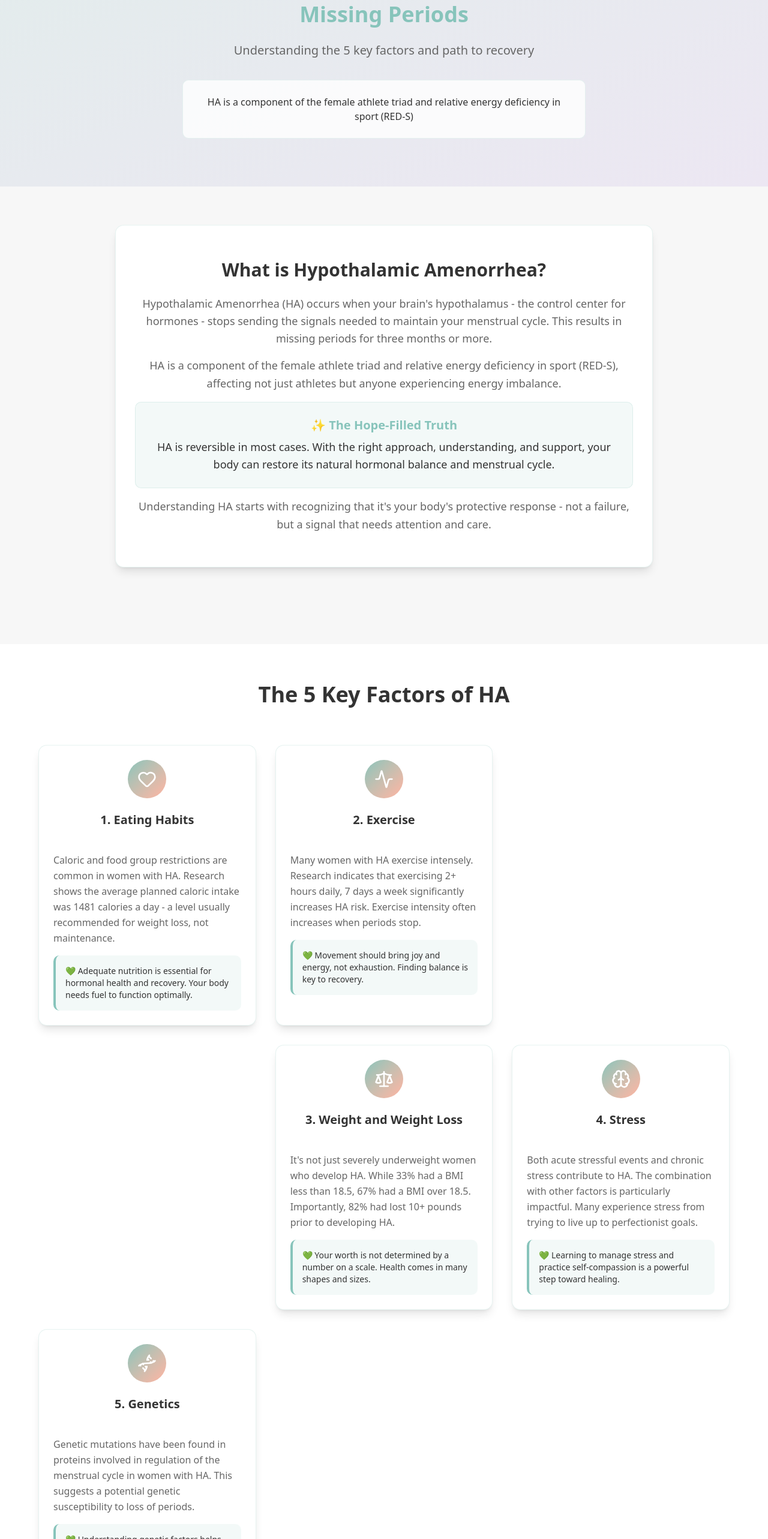
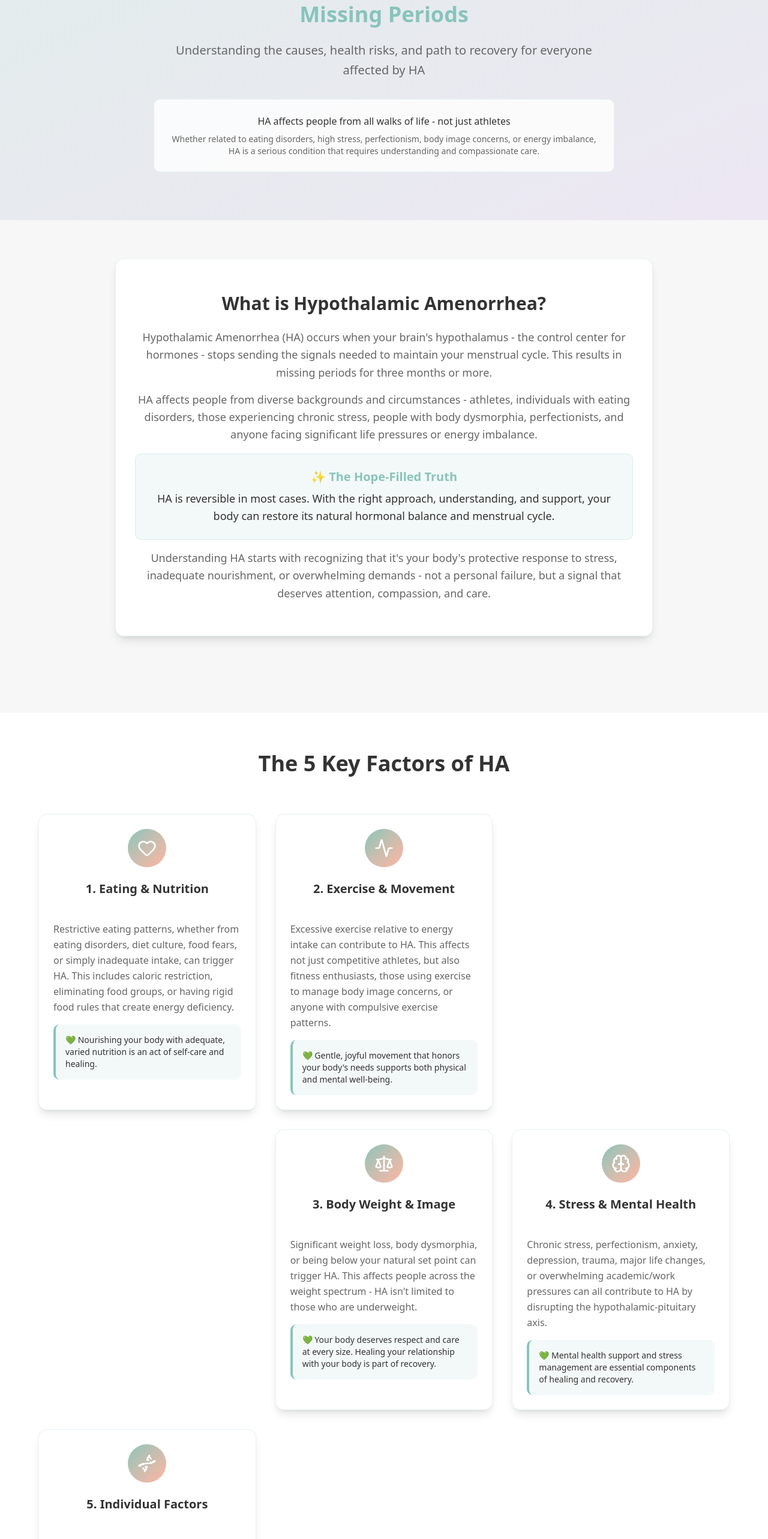
Before and after one commit to happiestbee/hophacks25, a Next.js app in the folder fha-recovery-app/: page /learn-more in a window 1280 px wide. Shown: the part 234-2800 px from the top of the page at 60% size. Built offline with nearby package versions, Linux system fonts and the light colour scheme; no server answers.

Commit message:
updated Learn More page

```diff
--- a/fha-recovery-app/src/app/learn-more/page.tsx
+++ b/fha-recovery-app/src/app/learn-more/page.tsx
@@ -33,33 +33,33 @@ export default function LearnMore() {
   const factors = [
     {
       icon: Heart,
-      title: "Eating Habits",
-      description: "Caloric and food group restrictions are common in women with HA. Research shows the average planned caloric intake was 1481 calories a day - a level usually recommended for weight loss, not maintenance.",
-      encouragement: "Adequate nutrition is essential for hormonal health and recovery. Your body needs fuel to function optimally."
+      title: "Eating & Nutrition",
+      description: "Restrictive eating patterns, whether from eating disorders, diet culture, food fears, or simply inadequate intake, can trigger HA. This includes caloric restriction, eliminating food groups, or having rigid food rules that create energy deficiency.",
+      encouragement: "Nourishing your body with adequate, varied nutrition is an act of self-care and healing."
     },
     {
       icon: Activity,
-      title: "Exercise",
-      description: "Many women with HA exercise intensely. Research indicates that exercising 2+ hours daily, 7 days a week significantly increases HA risk. Exercise intensity often increases when periods stop.",
-      encouragement: "Movement should bring joy and energy, not exhaustion. Finding balance is key to recovery."
+      title: "Exercise & Movement",
+      description: "Excessive exercise relative to energy intake can contribute to HA. This affects not just competitive athletes, but also fitness enthusiasts, those using exercise to manage body image concerns, or anyone with compulsive exercise patterns.",
+      encouragement: "Gentle, joyful movement that honors your body's needs supports both physical and mental well-being."
     },
     {
       icon: Scale,
-      title: "Weight and Weight Loss",
-      description: "It's not just severely underweight women who develop HA. While 33% had a BMI less than 18.5, 67% had a BMI over 18.5. Importantly, 82% had lost 10+ pounds prior to developing HA.",
-      encouragement: "Your worth is not determined by a number on a scale. Health comes in many shapes and sizes."
+      title: "Body Weight & Image",
+      description: "Significant weight loss, body dysmorphia, or being below your natural set point can trigger HA. This affects people across the weight spectrum - HA isn't limited to those who are underweight.",
+      encouragement: "Your body deserves respect and care at every size. Healing your relationship with your body is part of recovery."
     },
     {
       icon: Brain,
-      title: "Stress",
-      description: "Both acute stressful events and chronic stress contribute to HA. The combination with other factors is particularly impactful. Many experience stress from trying to live up to perfectionist goals.",
-      encouragement: "Learning to manage stress and practice self-compassion is a powerful step toward healing."
+      title: "Stress & Mental Health",
+      description: "Chronic stress, perfectionism, anxiety, depression, trauma, major life changes, or overwhelming academic/work pressures can all contribute to HA by disrupting the hypothalamic-pituitary axis.",
+      encouragement: "Mental health support and stress management are essential components of healing and recovery."
     },
     {
       icon: Dna,
-      title: "Genetics",
-      description: "Genetic mutations have been found in proteins involved in regulation of the menstrual cycle in women with HA. This suggests a potential genetic susceptibility to loss of periods.",
-      encouragement: "Understanding genetic factors helps us approach recovery with patience and personalized care."
+      title: "Individual Factors",
+      description: "Genetics, personality traits (like perfectionism), sensitivity to stress, metabolic factors, and individual hormone sensitivity all influence HA risk. Some people may be more susceptible than others.",
+      encouragement: "Understanding your unique factors helps create a personalized, compassionate approach to recovery."
     }
   ]
 
@@ -70,7 +70,7 @@ export default function LearnMore() {
     },
     {
       question: "Do I really need to gain weight to recover?",
-      answer: "Not everyone with HA needs to gain weight, but many do. About 67% of women with HA have a BMI over 18.5, but 82% experienced significant weight loss before developing HA. Your body may need to return to its natural set point weight to restore hormonal function. A registered dietitian experienced with HA can help determine if weight restoration is necessary for your individual recovery."
+      answer: "Not everyone with HA needs to gain weight, but many do. Weight restoration depends on your individual situation - whether you've experienced recent weight loss, are below your natural set point, or have a history of restrictive eating. HA can affect people across the weight spectrum, including those at 'normal' weights. Recovery often requires returning to your body's natural set point, which may be higher than your current weight. A registered dietitian experienced with HA can help determine what's right for your individual recovery."
     },
     {
       question: "Can I still exercise during HA recovery?",
@@ -82,11 +82,11 @@ export default function LearnMore() {
     },
     {
       question: "What should I eat during HA recovery?",
-      answer: "Focus on adequate calories, regular meals, and including all food groups. Many women with HA have been under-eating, so increasing overall intake is often necessary. Include healthy fats (crucial for hormone production), complex carbohydrates, and adequate protein. Avoid restrictive diets or 'clean eating' rules. A registered dietitian can help create a personalized meal plan that supports your recovery goals."
+      answer: "Recovery nutrition focuses on adequacy, variety, and healing your relationship with food. This means eating enough calories to support your body's needs, including all food groups without restriction, and challenging food fears or rules that may have contributed to HA. For those with eating disorder histories, this process requires specialized support. Focus on mechanical eating (eating regardless of hunger cues), including feared foods, and prioritizing nourishment over 'health' rules. A registered dietitian experienced with HA and eating disorders is essential for personalized guidance."
     },
     {
       question: "Can stress alone cause HA?",
-      answer: "While stress is a significant factor, HA is typically caused by a combination of factors including inadequate nutrition, excessive exercise, weight loss, stress, and sometimes genetic predisposition. Chronic stress can disrupt the hypothalamic-pituitary-ovarian axis, but it usually works alongside other factors. Managing stress through therapy, mindfulness, or lifestyle changes is an important part of recovery."
+      answer: "Severe chronic stress can contribute significantly to HA, especially when combined with other factors. This includes academic pressure, work stress, perfectionism, trauma, major life changes, mental health conditions, or family dynamics. For some people, psychological stress may be the primary driver, while others may have multiple contributing factors including nutrition, exercise, or body image concerns. Mental health support, therapy, and stress management are crucial components of recovery for everyone with HA."
     },
     {
       question: "Is HA the same as PCOS?",
@@ -133,11 +133,15 @@ export default function LearnMore() {
               </span>
             </h1>
             <p className="text-xl text-[#666666] mb-8 max-w-3xl mx-auto leading-relaxed">
-              Understanding the 5 key factors and path to recovery
+              Understanding the causes, health risks, and path to recovery for everyone affected by HA
             </p>
-            <div className="bg-white/80 rounded-lg p-6 max-w-2xl mx-auto border border-[#87C4BB]/20">
-              <p className="text-[#333333] font-medium">
-                HA is a component of the female athlete triad and relative energy deficiency in sport (RED-S)
+            <div className="bg-white/80 rounded-lg p-6 max-w-3xl mx-auto border border-[#87C4BB]/20">
+              <p className="text-[#333333] font-medium mb-2">
+                HA affects people from all walks of life - not just athletes
+              </p>
+              <p className="text-[#666666] text-sm">
+                Whether related to eating disorders, high stress, perfectionism, body image concerns, or energy imbalance,
+                HA is a serious condition that requires understanding and compassionate care.
               </p>
             </div>
           </motion.div>
@@ -166,8 +170,9 @@ export default function LearnMore() {
                     results in missing periods for three months or more.
                   </p>
                   <p>
-                    HA is a component of the female athlete triad and relative energy deficiency in sport (RED-S),
-                    affecting not just athletes but anyone experiencing energy imbalance.
+                    HA affects people from diverse backgrounds and circumstances - athletes, individuals with eating disorders,
+                    those experiencing chronic stress, people with body dysmorphia, perfectionists, and anyone facing
+                    significant life pressures or energy imbalance.
                   </p>
                   <div className="bg-[#87C4BB]/10 rounded-lg p-6 border border-[#87C4BB]/20">
                     <p className="text-[#87C4BB] font-semibold text-xl mb-2">
@@ -179,8 +184,9 @@ export default function LearnMore() {
                     </p>
                   </div>
                   <p>
-                    Understanding HA starts with recognizing that it's your body's protective response -
-                    not a failure, but a signal that needs attention and care.
+                    Understanding HA starts with recognizing that it's your body's protective response to stress,
+                    inadequate nourishment, or overwhelming demands - not a personal failure, but a signal that
+                    deserves attention, compassion, and care.
                   </p>
                 </div>
               </CardContent>
@@ -245,9 +251,9 @@ export default function LearnMore() {
         </div>
       </section>
 
-      {/* Symptoms Section */}
+      {/* Health Risks & Symptoms Section */}
       <section className="py-16 px-4 bg-gradient-to-br from-[#C1A7E1]/10 to-[#FFB4A2]/10">
-        <div className="max-w-5xl mx-auto">
+        <div className="max-w-6xl mx-auto">
           <motion.div
             initial="initial"
             whileInView="animate"
@@ -256,46 +262,116 @@ export default function LearnMore() {
             className="text-center mb-12"
           >
             <h2 className="text-4xl font-bold text-[#333333] mb-6">
-              Recognizing the Symptoms
+              Health Risks & Symptoms
             </h2>
-            <p className="text-xl text-[#666666] max-w-3xl mx-auto leading-relaxed">
-              HA affects more than just your menstrual cycle. Understanding these symptoms can help you
-              recognize when your body needs support and care.
+            <p className="text-xl text-[#666666] max-w-4xl mx-auto leading-relaxed">
+              HA affects your entire body, not just your menstrual cycle. Some consequences are immediately noticeable,
+              while others are serious health risks that develop silently over time.
             </p>
           </motion.div>
 
+          {/* Immediate Symptoms */}
           <motion.div
             initial="initial"
             whileInView="animate"
             viewport={{ once: true, margin: "-50px" }}
             variants={staggerContainer}
-            className="grid grid-cols-1 md:grid-cols-2 lg:grid-cols-3 gap-6"
+            className="mb-12"
           >
+            <h3 className="text-2xl font-bold text-[#333333] mb-6 text-center">
+              Symptoms You May Notice
+            </h3>
+            <div className="grid grid-cols-1 md:grid-cols-2 lg:grid-cols-3 gap-4">
               {[
                 "Loss of menstrual periods (3+ months)",
                 "Chronic fatigue and low energy",
                 "Hair loss or thinning",
-              "Decreased bone density",
-              "Cold intolerance",
-              "Sleep disturbances",
-              "Mood changes and irritability",
-              "Loss of libido",
-              "Digestive issues",
+                "Cold intolerance (always feeling cold)",
+                "Sleep disturbances and insomnia",
+                "Mood changes, irritability, anxiety",
+                "Loss of libido and sexual interest",
+                "Digestive issues and bloating",
                 "Frequent injuries or slow healing",
                 "Brain fog and difficulty concentrating",
-              "Anxiety or depression"
+                "Dry skin and brittle nails",
+                "Constipation and digestive problems"
               ].map((symptom, index) => (
                 <motion.div
                   key={index}
                   variants={fadeInUp}
-                className="bg-white rounded-lg p-4 shadow-md border border-[#C1A7E1]/20 hover:shadow-lg transition-shadow duration-300"
+                  className="bg-white rounded-lg p-4 shadow-md border border-[#C1A7E1]/20"
                 >
                   <div className="flex items-start space-x-3">
                     <div className="w-2 h-2 bg-[#FFB4A2] rounded-full mt-2 flex-shrink-0"></div>
-                  <p className="text-[#333333] font-medium leading-relaxed">{symptom}</p>
+                    <p className="text-[#333333] font-medium leading-relaxed text-sm">{symptom}</p>
                   </div>
                 </motion.div>
               ))}
+            </div>
+          </motion.div>
+
+          {/* Serious Health Risks */}
+          <motion.div
+            initial="initial"
+            whileInView="animate"
+            viewport={{ once: true, margin: "-50px" }}
+            variants={staggerContainer}
+            className="mb-12"
+          >
+            <h3 className="text-2xl font-bold text-[#333333] mb-6 text-center">
+              Serious Health Risks (Often Silent)
+            </h3>
+            <div className="grid grid-cols-1 md:grid-cols-2 gap-6">
+              <motion.div
+                variants={fadeInUp}
+                className="bg-white rounded-lg p-6 shadow-lg border border-[#E87C7C]/30 border-l-4 border-l-[#E87C7C]"
+              >
+                <h4 className="text-xl font-bold text-[#E87C7C] mb-3">🦴 Bone Health</h4>
+                <p className="text-[#333333] font-medium mb-2">Osteoporosis & Osteopenia</p>
+                <p className="text-[#666666] text-sm leading-relaxed">
+                  Low estrogen levels cause rapid bone loss, increasing fracture risk. This bone loss may be
+                  irreversible if HA continues long-term. Peak bone mass is typically achieved in your 20s-30s,
+                  making early intervention crucial.
+                </p>
+              </motion.div>
+
+              <motion.div
+                variants={fadeInUp}
+                className="bg-white rounded-lg p-6 shadow-lg border border-[#E87C7C]/30 border-l-4 border-l-[#E87C7C]"
+              >
+                <h4 className="text-xl font-bold text-[#E87C7C] mb-3">🤰 Fertility</h4>
+                <p className="text-[#333333] font-medium mb-2">Infertility & Pregnancy Complications</p>
+                <p className="text-[#666666] text-sm leading-relaxed">
+                  HA suppresses ovulation, making natural conception difficult or impossible. Even after recovery,
+                  some may face fertility challenges. Pregnancy during active HA increases risks of complications
+                  for both mother and baby.
+                </p>
+              </motion.div>
+
+              <motion.div
+                variants={fadeInUp}
+                className="bg-white rounded-lg p-6 shadow-lg border border-[#E87C7C]/30 border-l-4 border-l-[#E87C7C]"
+              >
+                <h4 className="text-xl font-bold text-[#E87C7C] mb-3">❤️ Cardiovascular</h4>
+                <p className="text-[#333333] font-medium mb-2">Heart Health & Blood Pressure</p>
+                <p className="text-[#666666] text-sm leading-relaxed">
+                  Low estrogen affects cardiovascular health, potentially leading to increased risk of heart disease
+                  later in life. Some experience low blood pressure, dizziness, and poor circulation.
+                </p>
+              </motion.div>
+
+              <motion.div
+                variants={fadeInUp}
+                className="bg-white rounded-lg p-6 shadow-lg border border-[#E87C7C]/30 border-l-4 border-l-[#E87C7C]"
+              >
+                <h4 className="text-xl font-bold text-[#E87C7C] mb-3">🧠 Metabolic</h4>
+                <p className="text-[#333333] font-medium mb-2">Hormonal & Metabolic Disruption</p>
+                <p className="text-[#666666] text-sm leading-relaxed">
+                  HA disrupts multiple hormone systems including thyroid, cortisol, and insulin regulation.
+                  This can lead to metabolic dysfunction that persists even after periods return.
+                </p>
+              </motion.div>
+            </div>
           </motion.div>
 
           <motion.div
@@ -303,12 +379,19 @@ export default function LearnMore() {
             whileInView="animate"
             viewport={{ once: true }}
             variants={fadeInUp}
-            className="mt-12 text-center"
+            className="text-center"
           >
-            <div className="bg-[#C1A7E1]/20 rounded-lg p-6 max-w-3xl mx-auto border border-[#C1A7E1]/30">
-              <p className="text-[#333333] font-medium text-lg">
-                💜 <strong>Remember:</strong> These symptoms are your body's way of communicating.
-                They're not permanent, and with proper care and support, they can improve as your body heals.
+            <div className="bg-[#E87C7C]/20 rounded-lg p-6 max-w-4xl mx-auto border border-[#E87C7C]/30">
+              <p className="text-[#E87C7C] font-bold text-xl mb-2">
+                ⚠️ Why Early Intervention Matters
+              </p>
+              <p className="text-[#333333] font-medium text-lg mb-4">
+                The longer HA continues, the greater the risk of permanent health consequences.
+              </p>
+              <p className="text-[#666666] leading-relaxed">
+                Many of these risks develop silently - you may feel "fine" while serious damage occurs.
+                Bone loss, cardiovascular changes, and metabolic disruption can have lasting effects on your health and quality of life.
+                <strong className="text-[#333333]"> Seeking help early gives you the best chance for complete recovery and prevents irreversible damage.</strong>
               </p>
             </div>
           </motion.div>
```
Lines whose indentation alone changed are shown as unchanged.
